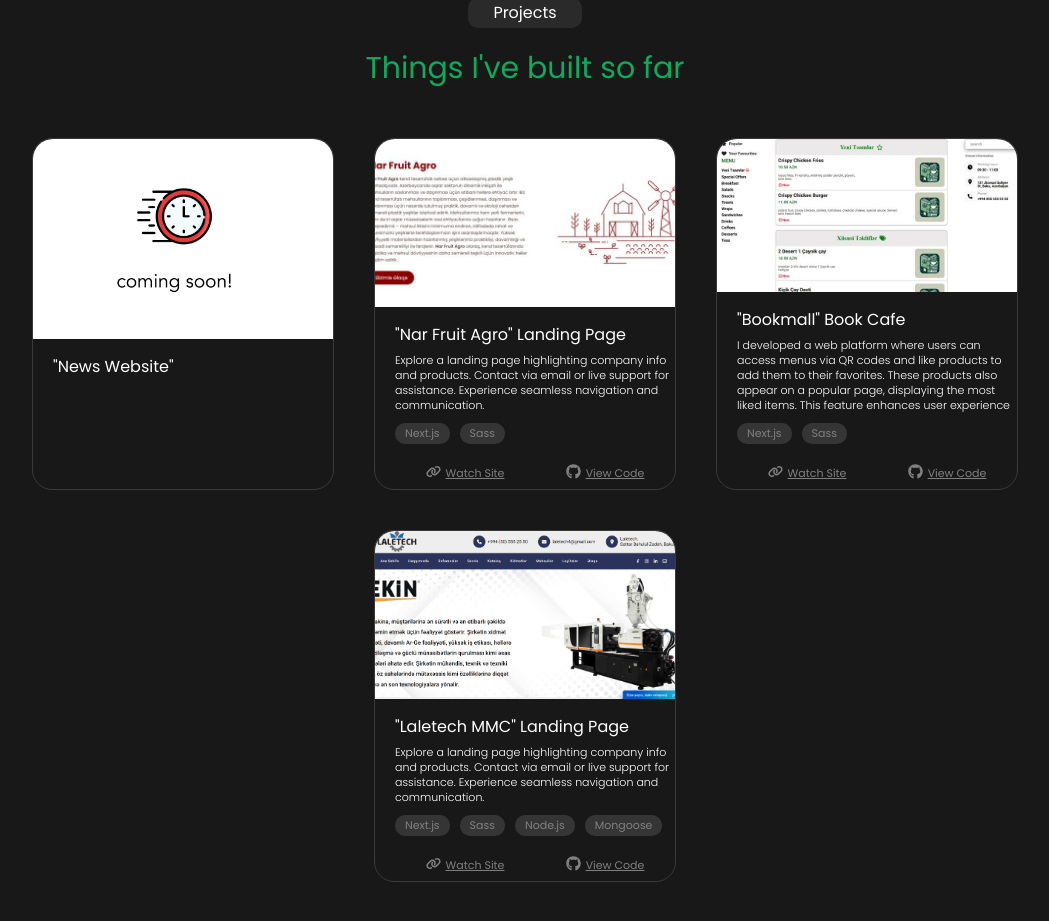
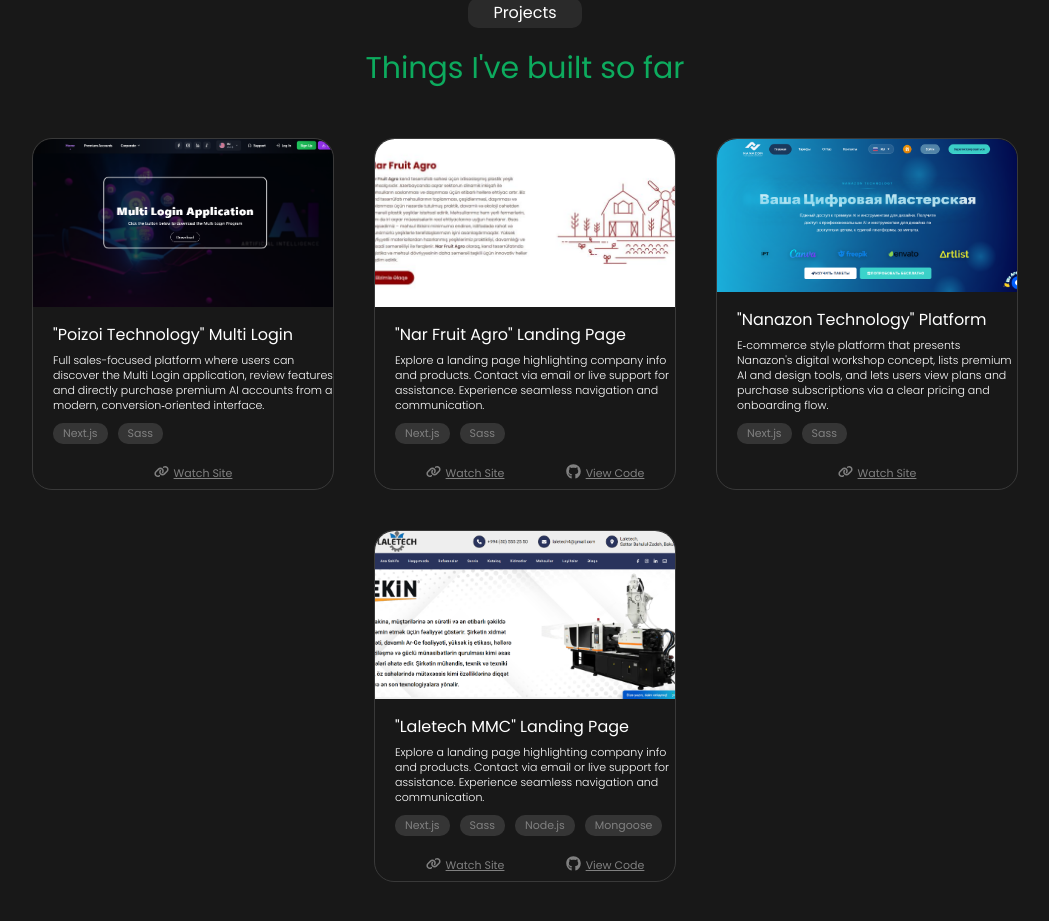
Before and after one commit to ElchinAbuzarli/TAI-IP-, a Next.js app: page / in a window 1280 px wide. Shown: the part 2011-2932 px from the top of the page, without its empty margins (115-1164 px from the left). Built offline with nearby package versions, Linux system fonts and the light colour scheme.

Commit message:
Add new project images for Poizoi and Nanazon; updated project descriptions and links in project component

```diff
--- a/components/project/project.jsx
+++ b/components/project/project.jsx
@@ -1,11 +1,9 @@
 import Image from "next/image";
 import "./project.scss";
 import Laletech from "../../assets/ltech.png";
-import Bookmall from "../../assets/book.jpg";
 import nar from "../../assets/nar.jpg";
-
-
-import Soon from "../../assets/soon.png";
+import PoizoiImg from "../../assets/poizoi.png";
+import NanazonImg from "../../assets/nanazon.png";
 import Link from "next/link";
 import { FontAwesomeIcon } from "@fortawesome/react-fontawesome";
 import { faGithub } from "@fortawesome/free-brands-svg-icons";
@@ -19,33 +17,37 @@ function Projects() {
         <h1 className="project-title">Things I've built so far</h1>
 
         <div className="project-cards">
-          {/* CARD 1 */}
+          {/* CARD 1 - Poizoi Technology */}
           <div className="project-card">
             <Image
               className="project-img"
-              src={Soon}
+              src={PoizoiImg}
               width={300}
               height={200}
             />
 
             <div className="project-card-txt">
-              <h1 className="project-name">"News Website" </h1>
-
-              {/* <span className="project-txt">
-                Explore a landing page highlighting company info and products.
-                Contact via email or live support for assistance. Experience
-                seamless navigation and communication.
+              <h1 className="project-name">"Poizoi Technology" Multi Login</h1>
+              <span className="project-txt">
+                Full sales-focused platform where users can discover the Multi
+                Login application, review features and directly purchase premium
+                AI accounts from a modern, conversion‑oriented interface.
               </span>
               <div className="technologies">
                 <span className="tech">Next.js</span>
                 <span className="tech">Sass</span>
-                <span className="tech">Node.js</span>
-                <span className="tech">Mongoose</span>
-              </div> */}
+              </div>
+
+              <div className="card-foot">
+                <Link href="https://poizoi-sas-tsx.vercel.app/en">
+                  <FontAwesomeIcon className="card-icon" icon={faLink} />
+                  Watch Site
+                </Link>
+              </div>
             </div>
           </div>
 
-          {/* CARD 2 */}
+          {/* CARD 3 - Nar Fruit */}
           <div className="project-card">
             <Image
               className="project-img"
@@ -80,22 +82,23 @@ function Projects() {
             </div>
           </div>
 
-          {/* CARD 3 */}
+
+          {/* CARD 4 - Nanazon Technology */}
           <div className="project-card">
             <Image
               className="project-img"
-              src={Bookmall}
+              src={NanazonImg}
               width={300}
               height={200}
             />
 
             <div className="project-card-txt">
-              <h1 className="project-name">"Bookmall" Book Cafe</h1>
+              <h1 className="project-name">"Nanazon Technology" Platform</h1>
               <span className="project-txt">
-                I developed a web platform where users can access menus via QR
-                codes and like products to add them to their favorites. These
-                products also appear on a popular page, displaying the most
-                liked items. This feature enhances user experience
+                E‑commerce style platform that presents Nanazon&apos;s digital
+                workshop concept, lists premium AI and design tools, and lets
+                users view plans and purchase subscriptions via a clear pricing
+                and onboarding flow.
               </span>
               <div className="technologies">
                 <span className="tech">Next.js</span>
@@ -103,20 +106,15 @@ function Projects() {
               </div>
 
               <div className="card-foot">
-                <Link href="https://www.bookmall.az/">
+                <Link href="https://nanazon.com/">
                   <FontAwesomeIcon className="card-icon" icon={faLink} />
                   Watch Site
-                </Link>
-
-                <Link href="https://github.com/ElchinAbuzarli/Bookmall">
-                  <FontAwesomeIcon className="card-icon" icon={faGithub} />
-                  View Code
                 </Link>
               </div>
             </div>
           </div>
 
-          {/* CARD 4 */}
+          {/* CARD 5 - LaleTech */}
           <div className="project-card">
             <Image
               className="project-img"
```
Also changed, not shown: assets/nanazon.png (added), assets/poizoi.png (added).
